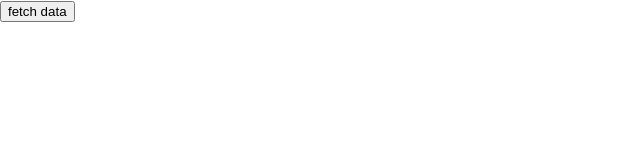
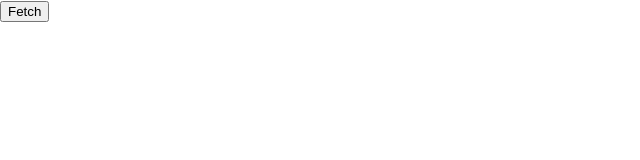
Before and after one commit to abbasmuttaqizaidi/job-hunt-2024, a React (Create React App) app: page / in a window 1280 px wide. Shown: the top 160 px of the page, without its empty margins (0-640 px from the left). Built offline with nearby package versions, Linux system fonts and the light colour scheme.

Commit message:
thunk with toolkit added

```diff
--- a/src/App.js
+++ b/src/App.js
@@ -7,6 +7,7 @@ import { UseReducerDemo } from "./usereducer";
 import { SimpleUseReducer } from "./simplesuereducer";
 import { AccordionGateway } from "./customHTMLElements/accordion";
 import { ThunkWrapper as ThunkWithRegularRedux } from "./redux-thunk/reduxRegular/wrapper";
+import { ThunkWithToolkitWrapper } from "./redux-thunk/reduxToolkit/wrapper";
 
 
 function App() {
@@ -21,7 +22,9 @@ function App() {
 
       {/* <AccordionGateway /> */}
 
-      <ThunkWithToolkitGateway />
+      {/* <ThunkWithRegularReduxGateway /> */}
+
+      <ThunkWithToolkitReduxGateway />
     </>
   );
 }
@@ -61,6 +64,10 @@ function SimpleUseReducerGateway() {
   )
 }
 
-function ThunkWithToolkitGateway() {
+function ThunkWithRegularReduxGateway() {
   return <ThunkWithRegularRedux />
 }
+
+function ThunkWithToolkitReduxGateway() {
+  return <ThunkWithToolkitWrapper />
+}
--- /dev/null
+++ b/src/redux-thunk/reduxToolkit/actions.js
@@ -0,0 +1,12 @@
+import { populatePosts, setLoader } from "./slices";
+
+export const fetchPosts = () => {
+    return async (dispatch) => {
+        dispatch(setLoader(true))
+        const res = await fetch('https://jsonplaceholder.typicode.com/posts');
+        const data = res.json();
+        data.then(posts => {
+            dispatch(populatePosts(posts))
+        })
+    }
+}
--- /dev/null
+++ b/src/redux-thunk/reduxToolkit/index.jsx
@@ -0,0 +1,23 @@
+import { useDispatch, useSelector } from "react-redux"
+import { fetchPosts } from "./actions";
+
+export const ThunkWithToolkitIndex = () => {
+
+    const data = useSelector(state => state);
+    const dispatch = useDispatch();
+
+    console.log(data, 'fdsafsafs');
+
+    return (
+        <>
+            <button onClick={() => {
+                dispatch(fetchPosts())
+            }}>Fetch</button>
+
+            {
+                data?.loading ? <p>Loading...</p> :
+                    data?.posts?.map(e => <li>{e?.title}</li>)
+            }
+        </>
+    )
+}
--- /dev/null
+++ b/src/redux-thunk/reduxToolkit/slices.js
@@ -0,0 +1,22 @@
+import { createSlice } from "@reduxjs/toolkit";
+
+const userSlice = createSlice({
+    name: 'user',
+    initialState: {
+        posts: [],
+        loading: false,
+        error: null
+    },
+    reducers: {
+        setLoader(state) {
+            state.loading = true;
+        },
+        populatePosts(state, action) {
+            state.posts = action.payload
+            state.loading = false;
+        },
+    }
+});
+
+export const { setLoader, populatePosts } = userSlice.actions;
+export default userSlice.reducer;
--- /dev/null
+++ b/src/redux-thunk/reduxToolkit/store.js
@@ -0,0 +1,5 @@
+import { configureStore } from "@reduxjs/toolkit";
+import userReducer from './slices';
+export const store = configureStore({
+    reducer: userReducer
+})
--- /dev/null
+++ b/src/redux-thunk/reduxToolkit/wrapper.jsx
@@ -0,0 +1,9 @@
+import { Provider } from "react-redux"
+import { ThunkWithToolkitIndex } from "."
+import { store } from "./store"
+
+export const ThunkWithToolkitWrapper = () => {
+    return <Provider store={store}>
+        <ThunkWithToolkitIndex />
+    </Provider>
+}
```
